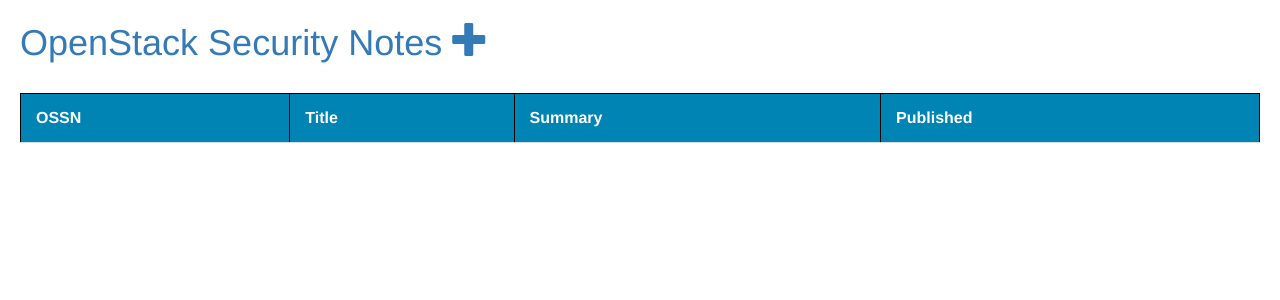
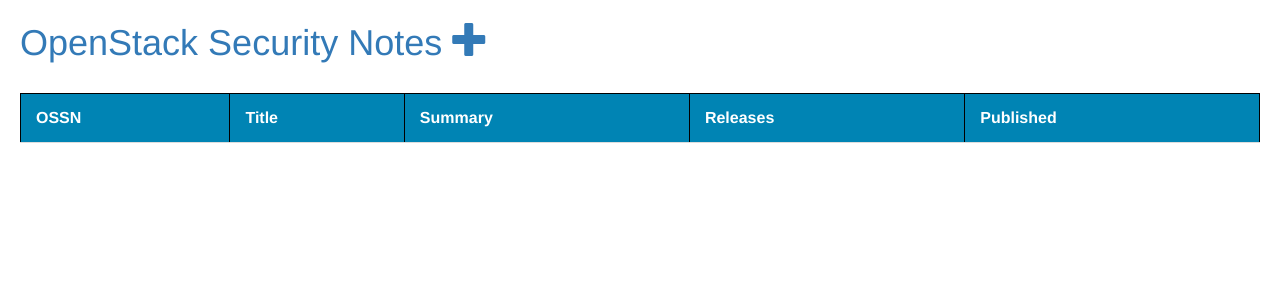
Before and after one commit to lukehinds/ossn-web, a Django app: page / in a window 1280 px wide. Shown: the top 300 px of the page. Run offline with Django 3.2, Linux system fonts and the light colour scheme; data that the repository does not hold is empty; some libraries are stand-ins or nearby versions.

Commit message:
Added Release to Front Page

```diff
--- a/website/templates/website/post_list.html
+++ b/website/templates/website/post_list.html
@@ -1,4 +1,5 @@
 {% extends 'website/base.html' %}
+{% load release_tags %}
 {% block content %}
 <div style="overflow-x:auto;">
     <table style="width:100%">
@@ -7,6 +8,7 @@
             <th>OSSN</th>
             <th>Title</th>
             <th>Summary</th>
+            <th>Releases</th>
             <th>Published</th>
         </tr>
         {% for post in posts %}
@@ -14,7 +16,9 @@
                 <td><a href="{% url 'post_ossn' pk=post.pk %}">{{ post.ossn }}</a></td>
                 <td><p>{{ post.title}}</p></td>
                 <td><p>{{ post.summary|truncatechars:50}}</p></td>
+                <td><p>{{ post.releases|decode_release }}</p></td>
                 <td><p>{{ post.published_date }}</p></td>
+
             </tr>
         </div>
         {% endfor %}
```
